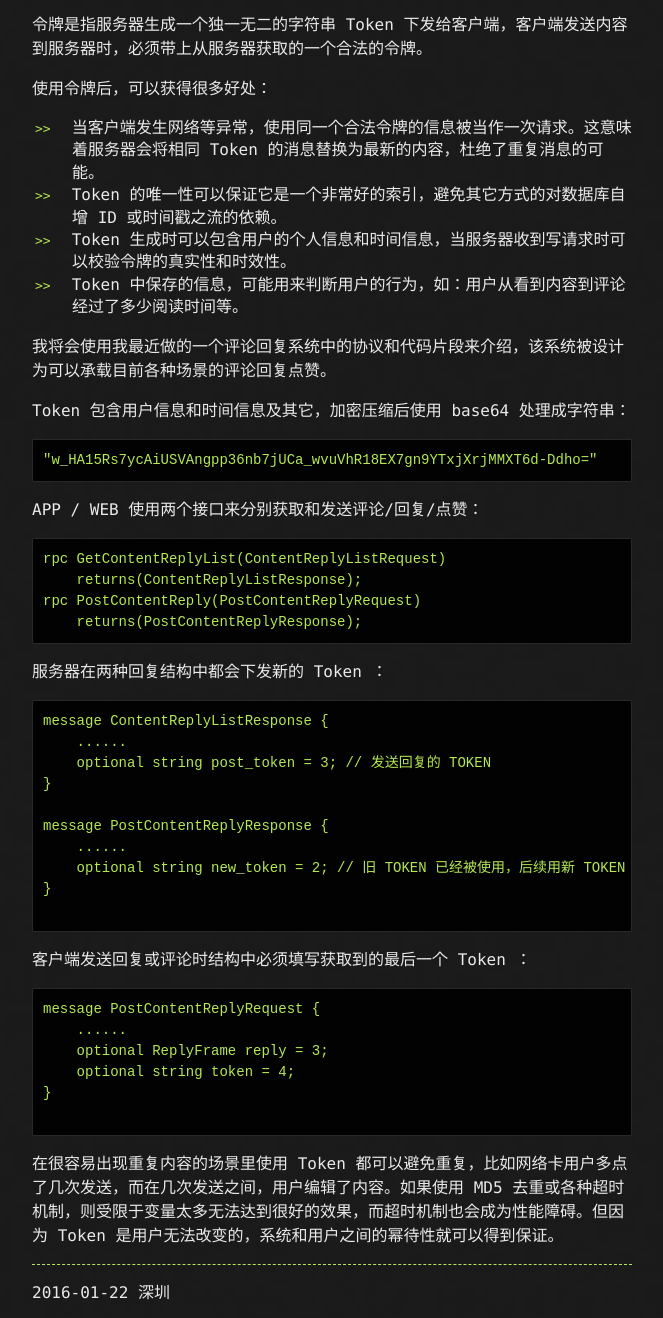
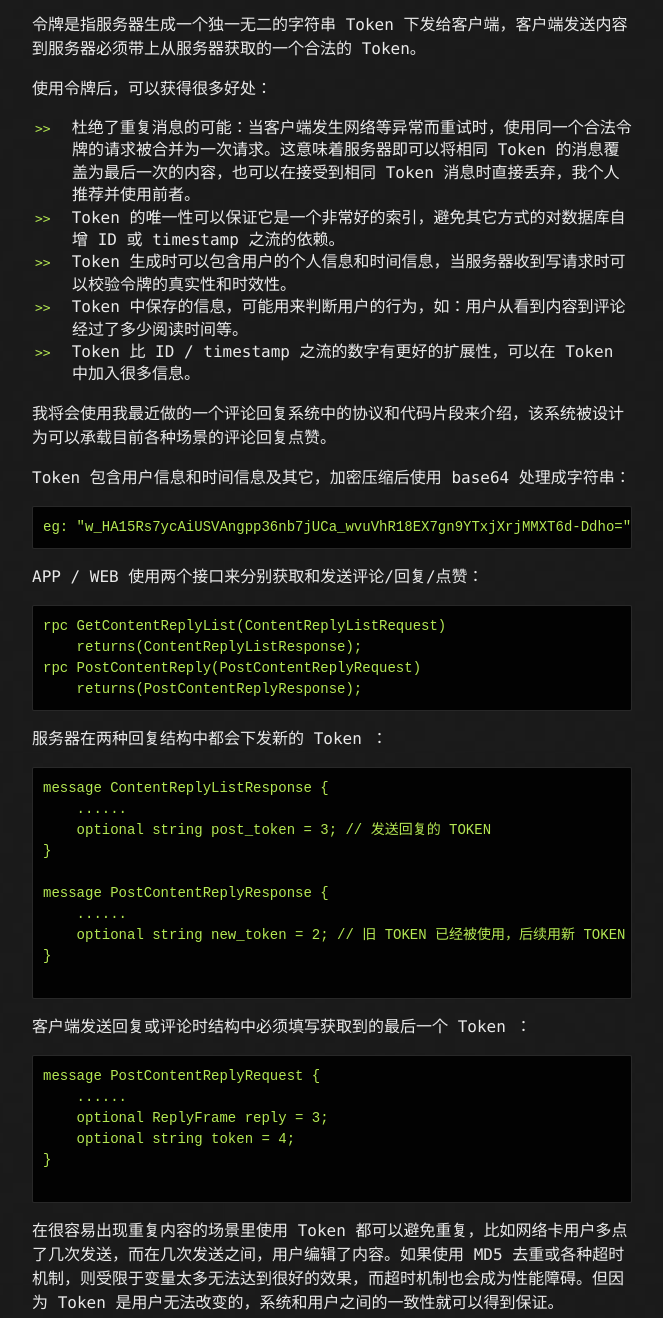
Before and after one commit to 6xiao/6xiao.github.io, a plain HTML site: page 2017/0122.token.html in a window 1280 px wide. Shown: the part 312-1630 px from the top of the page, without its empty margins (308-971 px from the left). Drawn offline with Linux system fonts and the light colour scheme.

Commit message:
opt words

```diff
--- a/2017/0122.token.html
+++ b/2017/0122.token.html
@@ -26,18 +26,19 @@
 		<section id="main_content">
 			<p>评论回复系统遍地开花，但是我们仍然会发现很多系统有重复评论的情况。</p>
 			<p>目前我们的 APP / WEB 端也存在这样的情况，下文介绍一种用令牌机制预防重复请求的方法。</p>
-			<p>令牌是指服务器生成一个独一无二的字符串 Token 下发给客户端，客户端发送内容到服务器时，必须带上从服务器获取的一个合法的令牌。</p>
+			<p>令牌是指服务器生成一个独一无二的字符串 Token 下发给客户端，客户端发送内容到服务器必须带上从服务器获取的一个合法的 Token。</p>
 			<p>使用令牌后，可以获得很多好处：</p>
 			<ul>
-				<li>当客户端发生网络等异常，使用同一个合法令牌的信息被当作一次请求。这意味着服务器会将相同 Token 的消息替换为最新的内容，杜绝了重复消息的可能。</li>
-				<li>Token 的唯一性可以保证它是一个非常好的索引，避免其它方式的对数据库自增 ID 或时间戳之流的依赖。</li>
+				<li>杜绝了重复消息的可能：当客户端发生网络等异常而重试时，使用同一个合法令牌的请求被合并为一次请求。这意味着服务器即可以将相同 Token 的消息覆盖为最后一次的内容，也可以在接受到相同 Token 消息时直接丢弃，我个人推荐并使用前者。</li>
+				<li>Token 的唯一性可以保证它是一个非常好的索引，避免其它方式的对数据库自增 ID 或 timestamp 之流的依赖。</li>
 				<li>Token 生成时可以包含用户的个人信息和时间信息，当服务器收到写请求时可以校验令牌的真实性和时效性。</li>
 				<li>Token 中保存的信息，可能用来判断用户的行为，如：用户从看到内容到评论经过了多少阅读时间等。</li>
+				<li>Token 比 ID / timestamp 之流的数字有更好的扩展性，可以在 Token 中加入很多信息。</li>
 			</ul>
 			<p>我将会使用我最近做的一个评论回复系统中的协议和代码片段来介绍，该系统被设计为可以承载目前各种场景的评论回复点赞。</p>
 			<p>Token 包含用户信息和时间信息及其它，加密压缩后使用 base64 处理成字符串：</p>
 			<p><code>
-				<pre>"w_HA15Rs7ycAiUSVAngpp36nb7jUCa_wvuVhR18EX7gn9YTxjXrjMMXT6d-Ddho="</pre>
+				<pre>eg: "w_HA15Rs7ycAiUSVAngpp36nb7jUCa_wvuVhR18EX7gn9YTxjXrjMMXT6d-Ddho="</pre>
 			</code></p>
 			<p>APP / WEB 使用两个接口来分别获取和发送评论/回复/点赞：</p>
 			<p><code>
@@ -54,7 +55,7 @@
 				</pre>
 			</code></p>
 			<p>在很容易出现重复内容的场景里使用 Token 都可以避免重复，比如网络卡用户多点了几次发送，而在几次发送之间，用户编辑了内容。如果使用 MD5 去重或各种超时机制，则受限于变量太多无法达到很好的效果，而超时机制也会成为性能障碍。但因为
-				Token 是用户无法改变的，系统和用户之间的幂待性就可以得到保证。</p>
+				Token 是用户无法改变的，系统和用户之间的一致性就可以得到保证。</p>
 			<hr>
 			<p>2016-01-22 深圳</p>
 			<p>对做足设计的系统而言，出问题不靠猜，也不会有所谓的上线前的不安。</p>
```
